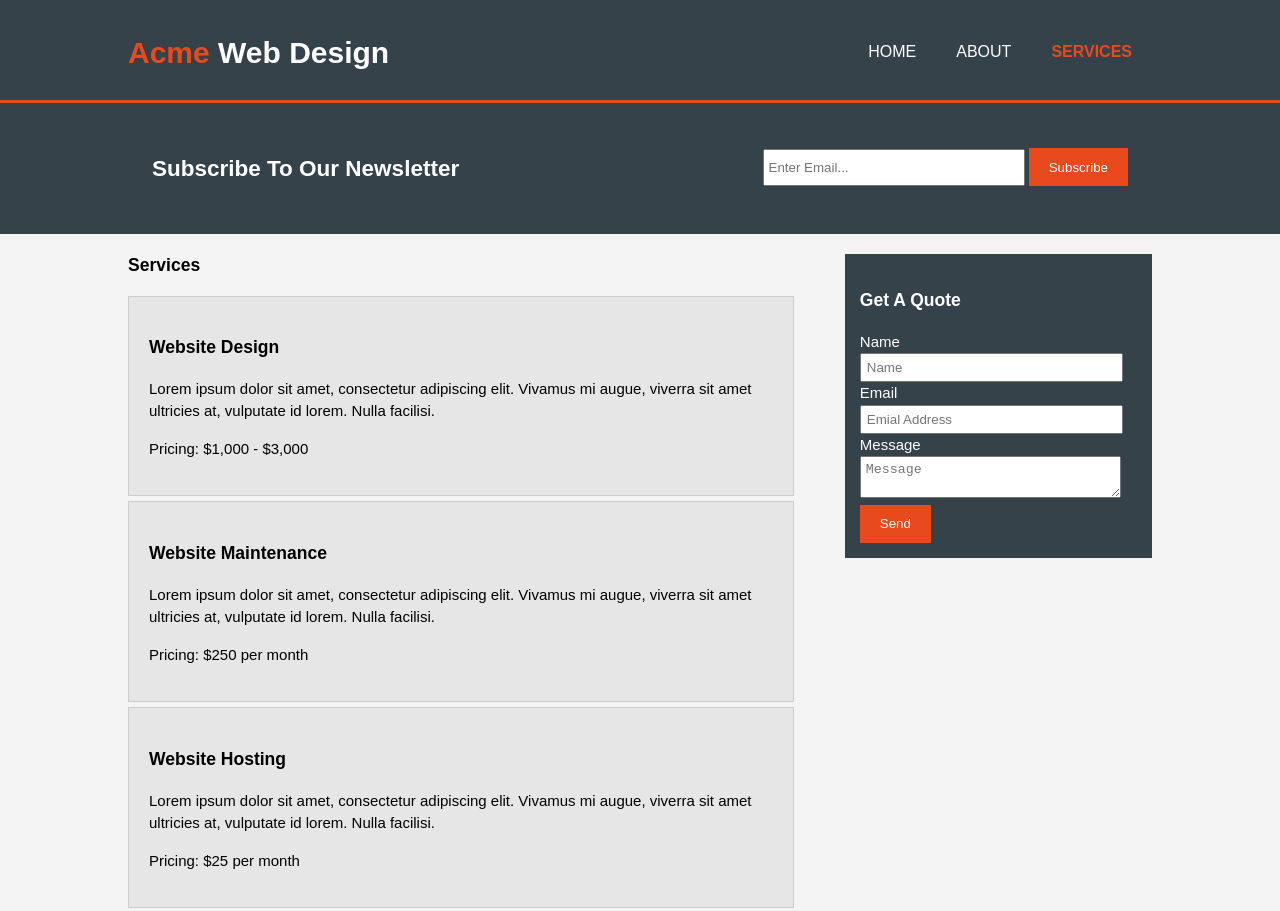
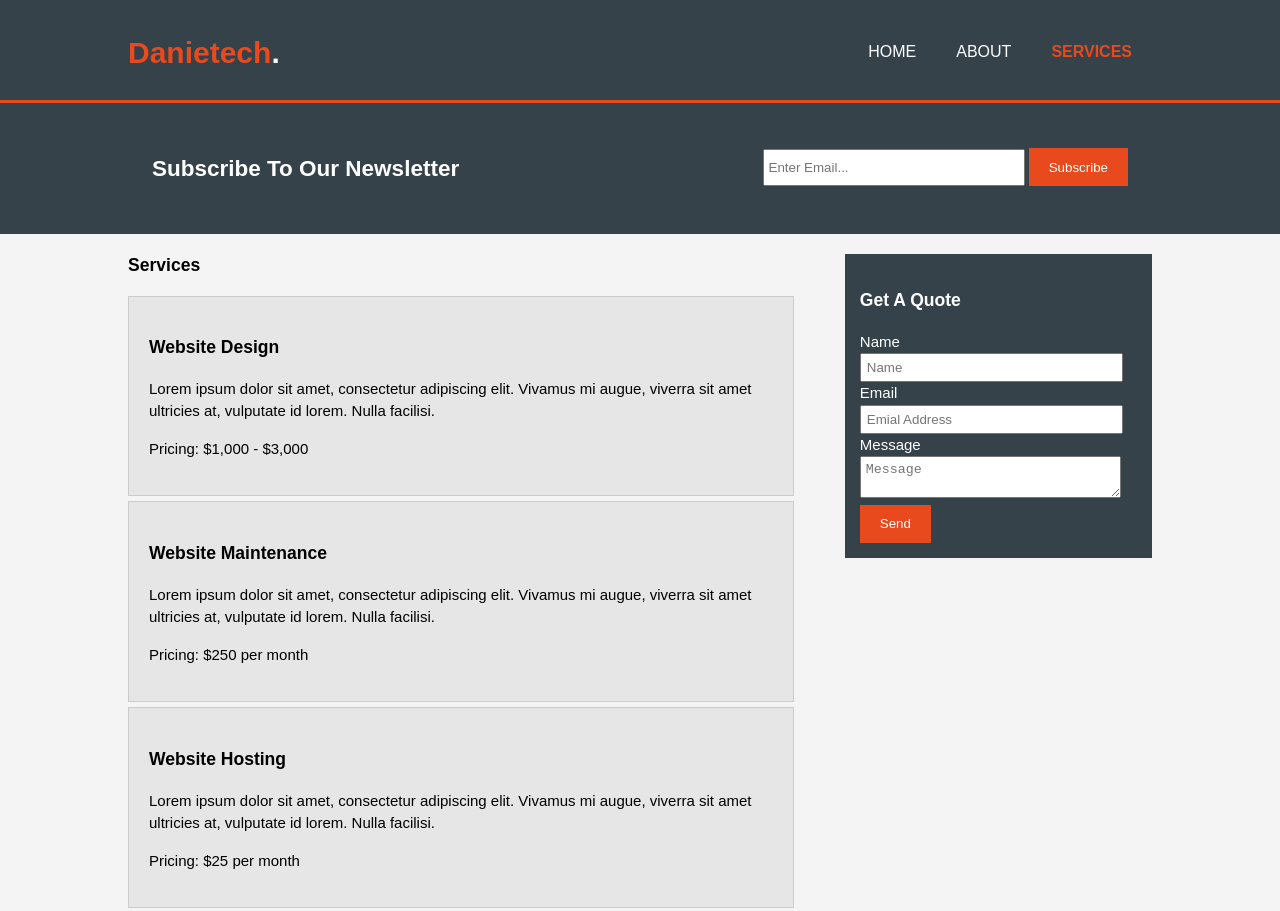
Before and after one commit to danietech/danietech.github.io, a plain HTML site: page services.html in a window 1280 px wide. Shown: the top 911 px of the page. Drawn offline with Linux system fonts and the light colour scheme.

Commit message:
Services tab title amend

```diff
--- a/services.html
+++ b/services.html
@@ -6,14 +6,14 @@
     <meta name="description" content="Affordable and professional web design">
 	  <meta name="keywords" content="web design, affordable web design, professional web design">
   	<meta name="author" content="Brad Traversy">
-    <title>Acme Web Deisgn | Services</title>
+    <title>Danietech | Services</title>
     <link rel="stylesheet" href="./css/style.css">
   </head>
   <body>
     <header>
       <div class="container">
         <div id="branding">
-          <h1><span class="highlight">Acme</span> Web Design</h1>
+          <h1><span class="highlight">Danietech</span>.</h1>
         </div>
         <nav>
           <ul>
```
